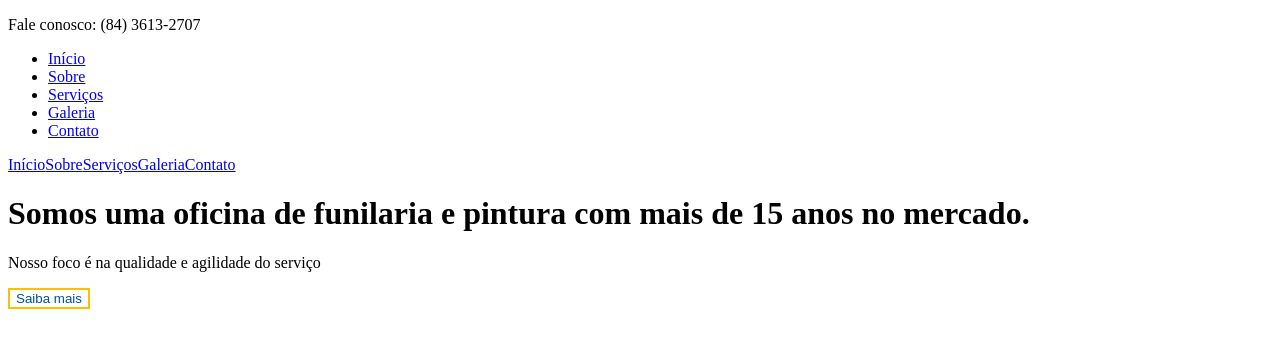
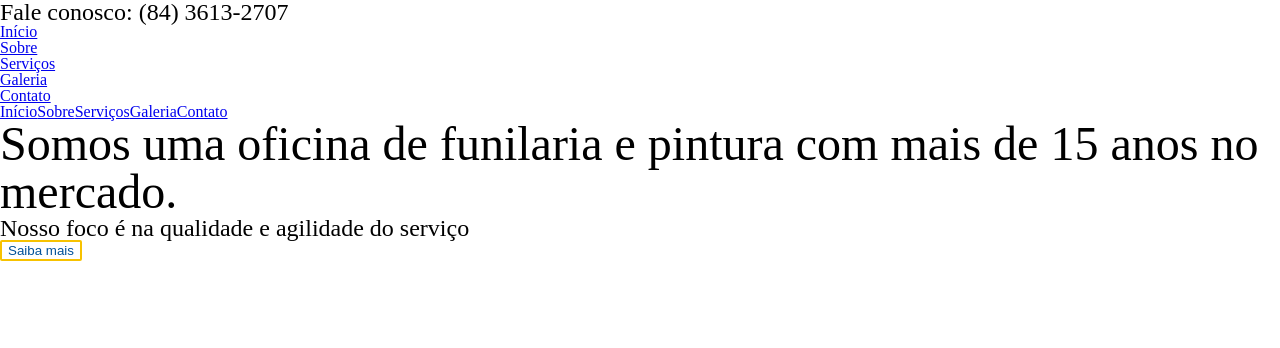
Before and after one commit to pvnetto/FastBox-Site, a Next.js app: page / in a window 1280 px wide. Shown: the top 348 px of the page. Built offline with nearby package versions, Linux system fonts and the light colour scheme.

Commit message:
add global reset css

```diff
--- /dev/null
+++ b/components/Layout.js
@@ -0,0 +1,86 @@
+// @see https://github.com/zacanger/styled-reset
+import React from 'react';
+import style, { createGlobalStyle, css } from 'styled-components';
+
+
+const LayoutDiv = style.div`
+    background: white;
+`
+
+const Reset = css`
+    html, body, div, span, applet, object, iframe,
+    h1, h2, h3, h4, h5, h6, p, blockquote, pre,
+    a, abbr, acronym, address, big, cite, code,
+    del, dfn, em, img, ins, kbd, q, s, samp,
+    small, strike, strong, sub, sup, tt, var,
+    b, u, i, center,
+    dl, dt, dd, ol, ul, li,
+    fieldset, form, label, legend,
+    table, caption, tbody, tfoot, thead, tr, th, td,
+    article, aside, canvas, details, embed,
+    figure, figcaption, footer, header, hgroup,
+    main, menu, nav, output, ruby, section, summary,
+    time, mark, audio, video {
+        margin: 0;
+        padding: 0;
+        border: 0;
+        font-size: 100%;
+        font: inherit;
+        vertical-align: baseline;
+    }
+
+    /* HTML5 display-role reset for older browsers */
+    article, aside, details, figcaption, figure,
+    footer, header, hgroup, main, menu, nav, section {
+        display: block;
+    }
+
+    /* HTML5 hidden-attribute fix for newer browsers */
+    *[hidden] {
+        display: none;
+    }
+
+    body {
+        line-height: 1;
+    }
+
+    ol, ul {
+        list-style: none;
+    }
+
+    blockquote, q {
+        quotes: none;
+    }
+
+    blockquote:before, blockquote:after,
+    q:before, q:after {
+        content: '';
+        content: none;
+    }
+
+    table {
+        border-collapse: collapse;
+        border-spacing: 0;
+    }
+
+    h1 {
+        font-size: 3rem;
+    }
+
+    p {
+        font-size: 1.5rem;
+    }
+`
+
+const GlobalStyle = createGlobalStyle`${Reset}`;
+
+const Layout = ({ children }) => {
+    return (
+        <LayoutDiv>
+            <GlobalStyle />
+            {children}
+        </LayoutDiv>
+    )
+};
+
+export default Layout;
--- a/components/buttons/Button.js
+++ b/components/buttons/Button.js
@@ -4,11 +4,18 @@
 
 
 const StyledButton = styled.button`
-    color: ${Colors.BLUE};
+    color: ${props => props.primary ? Colors.BLUE : Colors.YELLOW};
     background: transparent;
-    border: 2px solid ${Colors.YELLOW};
+    border: 2px solid ${props => props.primary ? Colors.YELLOW : Colors.BLUE};
+    border-radius: 2px;
     outline: none;
-`
+
+    transition: all 0.2s ease;
+
+    :hover {
+        background: ${props => props.primary ? Colors.YELLOW : Colors.BLUE};
+    }
+`;
 
 const Button = ({ children, ...props }) => {
     return <StyledButton type="button" {...props}>{children}</StyledButton>;
--- a/components/sections/jumbotron/Jumbotron.js
+++ b/components/sections/jumbotron/Jumbotron.js
@@ -15,7 +15,7 @@
                         <p>Nosso foco é na qualidade e agilidade do serviço</p>
                     </div>
                     <a href="#about">
-                        <Button>Saiba mais</Button>
+                        <Button primary >Saiba mais</Button>
                     </a>
                 </div>
             </div>
--- a/pages/index.js
+++ b/pages/index.js
@@ -7,10 +7,11 @@
 import Partners from '../components/sections/partners';
 import Gallery from '../components/sections/gallery';
 import Footer from '../components/sections/footer';
+import Layout from '../components/Layout';
 
 const index = () => {
     return (
-        <div>
+        <Layout>
             <Navbar />
             <Jumbotron />
             {/* <About />
@@ -18,7 +19,7 @@
             <Partners />
             <Gallery />
             <Footer /> */}
-        </div>
+        </Layout>
     );
 };
 
```
Also changed, not shown: .babelrc (added).
